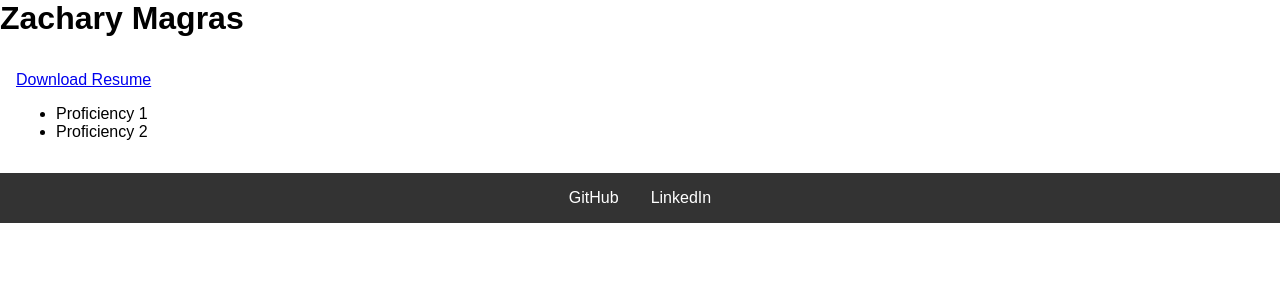
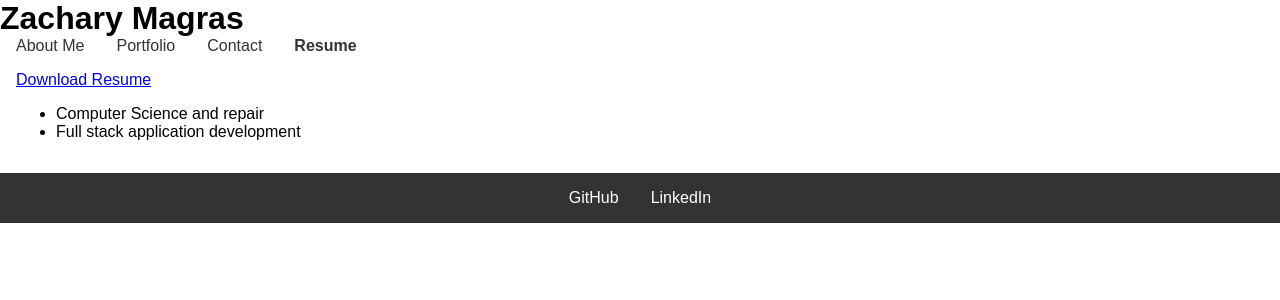
Before and after one commit to zachfrosty4986/about-me-react, a React (Vite) app: page /resume in a window 1280 px wide. Shown: the top 300 px of the page. Built offline with nearby package versions, Linux system fonts and the light colour scheme.

Commit message:
Added image tags and info

```diff
--- a/src/App.css
+++ b/src/App.css
@@ -9,7 +9,7 @@ git header {
   }
 
   nav a {
-    color: #fff;
+    color: #333;
     margin: 0 1rem;
     text-decoration: none;
   }
@@ -30,3 +30,9 @@ git header {
     margin: 0 1rem;
     text-decoration: none;
   }
+
+  .my-photo {
+    border-radius: 50%;
+    width: 250px;
+    height: 250px;
+  }
--- a/src/components/AboutMe.jsx
+++ b/src/components/AboutMe.jsx
@@ -3,7 +3,7 @@ import React from 'react';
 const AboutMe = () => {
   return (
     <section id="about-me">
-      <img src="path-to-avatar.jpg" alt="Developer Avatar" />
+      <img class="my-photo" src="./IMG_4508.JPG" alt="Developer Avatar" />
       <p>Hello! My name is Zachary and I am learning how to code with CSS, HTML, and soon JavaScript! I am currently employed at a local school district as a level 1 IT Technician. I started my own buisness on social media where I forecast and teach about the weather! Many people refer to me as "Zach Frost". I am learning more code to build applications to expand my buisness and a career change into the developer field!</p>
     </section>
   );
--- a/src/components/Resume.jsx
+++ b/src/components/Resume.jsx
@@ -3,14 +3,14 @@ import React from 'react';
 const Resume = () => {
   return (
     <section id="resume">
-      <a href="path-to-resume.pdf" download>Download Resume</a>
+      <a href="https://drive.google.com/file/d/1bNN8Ede4xNcQp77zDitqp6e_i7aFjbsg/view?usp=sharing" target="_blank">Download Resume</a>
       <ul>
-        <li>Proficiency 1</li>
-        <li>Proficiency 2</li>
-        {/* Add more proficiencies */}
+        <li>Computer Science and repair</li>
+        <li>Full stack application development</li>
       </ul>
     </section>
   );
 };
 
 export default Resume;
+"C:\Users\zachj\Downloads\Technology Resume Zachary Magras.pdf"
```
Also changed, not shown: 1 other file (tests, documents, lock files or other folders).
